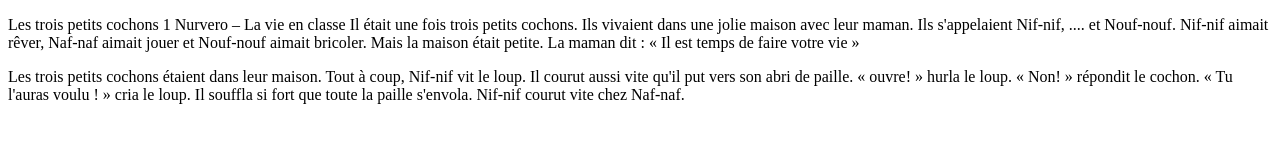
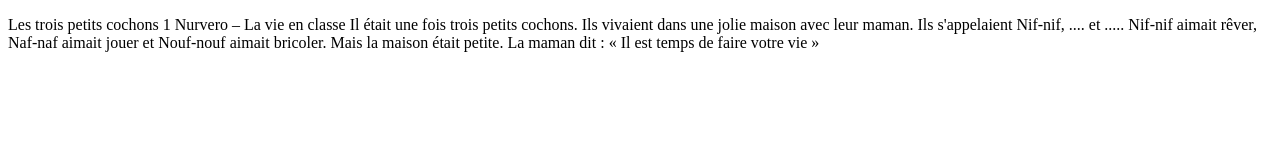
Before and after one commit to ExiaEarth/ExGroup, a plain HTML site: page Text/index.html in a window 1280 px wide. Drawn offline with Linux system fonts and the light colour scheme.

Commit message:
MarcOrigin

```diff
--- a/Text/index.html
+++ b/Text/index.html
@@ -12,22 +12,12 @@
         Nurvero – La vie en classe
         Il était une fois trois petits cochons.
         Ils vivaient dans une jolie maison avec leur maman.
-        Ils s'appelaient Nif-nif, .... et Nouf-nouf.
+        Ils s'appelaient Nif-nif, .... et .....
         Nif-nif aimait rêver, Naf-naf aimait jouer et Nouf-nouf
         aimait bricoler.
         Mais la maison était petite.
         La maman dit : « Il est temps de faire votre vie »
     </p>
 
-    <!-- page 3 -->
-    <p>Les trois petits cochons étaient dans leur maison.
-        Tout à coup, Nif-nif vit le loup.
-        Il courut aussi vite qu'il put vers son abri de paille.
-        «  ouvre!  » hurla le loup.
-        «  Non!  » répondit le cochon.
-        «  Tu l'auras voulu !  » cria le loup.
-        Il souffla si fort que toute la paille s'envola.
-        Nif-nif courut vite chez Naf-naf.</p>
-
 </body>
 </html>
```
